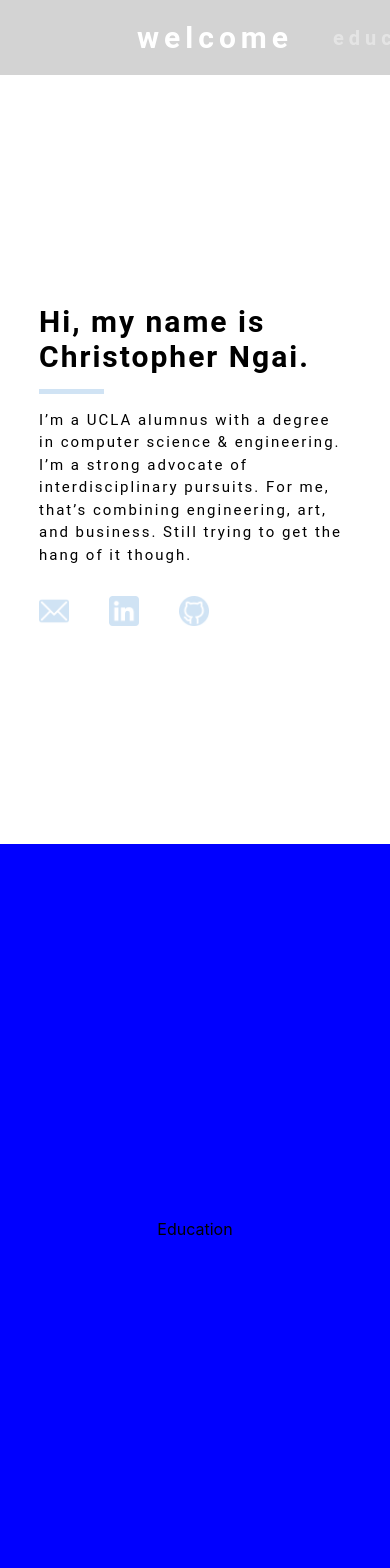
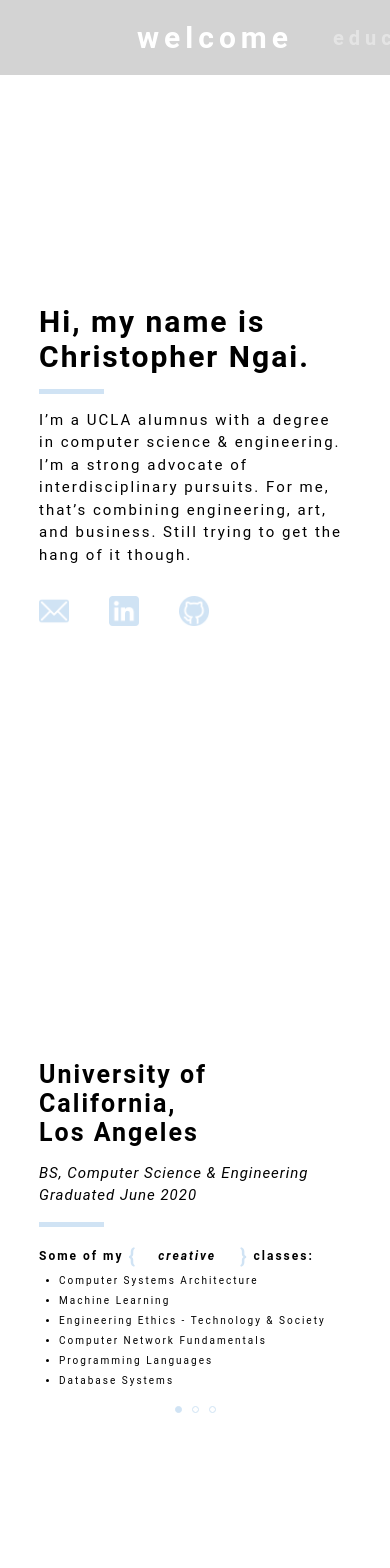
Before and after one commit to cngai/portfolio, a React (Create React App) app: page / in a window 390 px wide. Shown: the top 1568 px of the page. Built offline with nearby package versions, Linux system fonts and the light colour scheme.

Commit message:
MOBILE: working on education section

```diff
--- a/src/mobile/MobileEducation.js
+++ b/src/mobile/MobileEducation.js
@@ -1,21 +1,137 @@
 import React, { Component } from 'react';
 import styled from 'styled-components';
+import info from '../info';
+
+const classes = info.classes;
 
 class MobileEducation extends Component {
     constructor(props) {
         super(props);
 
         this.state = {
-
+            currSelectorIndex: 0,
+            contentContainerWidth: 0,
         };
     }
 
+    componentDidMount() {
+        let contentContainer = document.getElementById('ContentContainer');
+
+        this.setState({
+            contentContainerWidth: contentContainer.offsetWidth,
+        });
+    }
+
+    createDot(dotObj) {
+        let isFilled = dotObj.filled;
+        let idx = dotObj.idx;
+
+        return (
+            isFilled ?
+            <DotFilled key={idx} />
+            :
+            <Dot key={idx} />
+        );
+    }
+
+    renderDots() {
+        const { currSelectorIndex } = this.state;
+
+        let dots = [];
+
+        for (let i = 0; i < classes.length; i++) {
+            let isFilled = currSelectorIndex === i;
+            dots.push({
+                'filled': isFilled,
+                'idx': i,
+            });
+        }
+
+        return dots.map(this.createDot, this);
+    }
+
     render() {
+        const { currSelectorIndex, contentContainerWidth } = this.state;
         const { height } = this.props;
+
+        const classList = classes[currSelectorIndex];
+        const tapeContainerWidth = 90;
+        const selectorTapeOffset = currSelectorIndex * tapeContainerWidth;
+        const listTapeOffset = currSelectorIndex * contentContainerWidth;
 
         return (
             <EducationContainer height={height} >
-                <div>Education</div>
+                <ContentContainer id='ContentContainer'>
+                    <HeaderText>University of California,<br />Los Angeles</HeaderText>
+                    <HeaderDetailText>BS, Computer Science & Engineering<br />Graduated June 2020</HeaderDetailText>
+                    <Divider />
+                    <BodyContainer>
+                        <Row>
+                            <SubheaderText>Some of my</SubheaderText>
+                            <SelectorContainer>
+                                <BracketText>{`{`}</BracketText>
+                                <TapeContainer>
+                                    <SelectorTape offset={selectorTapeOffset}>
+                                        <SelectorText>creative</SelectorText>
+                                        <SelectorText>favorite</SelectorText>
+                                        <SelectorText>challenging</SelectorText>
+                                    </SelectorTape>
+                                </TapeContainer>
+                                <BracketText>{`}`}</BracketText>
+                            </SelectorContainer>
+                            <SubheaderText>classes:</SubheaderText>
+                        </Row>
+                        <ListContainer width={contentContainerWidth}>
+                            <ListTape offset={listTapeOffset}>
+                                <ListSlide width={contentContainerWidth}>
+                                    <UnorderedList>
+                                        <ListText>{classList[0]}</ListText>
+                                        <ListText>{classList[1]}</ListText>
+                                        <ListText>{classList[2]}</ListText>
+                                        <ListText>{classList[3]}</ListText>
+                                        <ListText>{classList[4]}</ListText>
+                                        { classList.length === 6 &&
+                                            (
+                                                <ListText>{classList[5]}</ListText>
+                                            )
+                                        }
+                                    </UnorderedList>
+                                </ListSlide>
+                                <ListSlide width={contentContainerWidth}>
+                                    <UnorderedList>
+                                            <ListText>{classList[0]}</ListText>
+                                            <ListText>{classList[1]}</ListText>
+                                            <ListText>{classList[2]}</ListText>
+                                            <ListText>{classList[3]}</ListText>
+                                            <ListText>{classList[4]}</ListText>
+                                            { classList.length === 6 &&
+                                                (
+                                                    <ListText>{classList[5]}</ListText>
+                                                )
+                                            }
+                                    </UnorderedList>
+                                </ListSlide>
+                                <ListSlide width={contentContainerWidth}>
+                                    <UnorderedList>
+                                        <ListText>{classList[0]}</ListText>
+                                        <ListText>{classList[1]}</ListText>
+                                        <ListText>{classList[2]}</ListText>
+                                        <ListText>{classList[3]}</ListText>
+                                        <ListText>{classList[4]}</ListText>
+                                        { classList.length === 6 &&
+                                            (
+                                                <ListText>{classList[5]}</ListText>
+                                            )
+                                        }
+                                    </UnorderedList>
+                                </ListSlide>
+                            </ListTape>
+                        </ListContainer>
+                    </BodyContainer>
+                    <DotsContainer>
+                        {this.renderDots()}
+                    </DotsContainer>
+                </ContentContainer>
             </EducationContainer>
         );
     }
@@ -27,11 +143,187 @@ const EducationContainer = styled.div`
     flex-direction: column;
     justify-content: center;
     align-items: center;
-    background-color: blue;
+    background-color: #ffffff;
 
     ${({ height }) => `
         height: ${height}px;
     `}
 `;
 
+const BodyContainer = styled.div`
+    display: flex;
+    flex-direction: column;
+`;
+
+const BracketText = styled.p`
+    @import url('https://fonts.googleapis.com/css?family=Roboto:700&display=swap');
+    font-family: 'Roboto', sans-serif;
+    font-weight: 700;
+    font-size: 20px;
+    color: #D0E3F4;
+    letter-spacing: 2px;
+    margin: 15px 5px 0 5px;
+`;
+
+const ContentContainer = styled.div`
+    display: flex;
+    width: 80%;
+    flex-direction: column;
+`;
+
+const Divider = styled.div`
+	width: 65px;
+	height: 0;
+	border-top: 5px solid #D0E3F4;
+`;
+
+const Dot = styled.div`
+    height: 5px;
+    width: 5px;
+    border-radius: 5px;
+    margin: 0 5px 0 5px;
+    border: 1px solid #D0E3F4;
+    cursor: pointer;
+`;
+
+const DotFilled = styled.div`
+    height: 5px;
+    width: 5px;
+    border-radius: 5px;
+    border: 1px solid #D0E3F4;
+    background-color: #D0E3F4;
+    margin: 0 5px 0 5px;
+    cursor: pointer;
+`;
+
+const DotsContainer = styled.div`
+    display: flex;
+    flex-direction: row;
+    justify-content: center;
+    margin: 15px 0 0 0;
+`;
+
+const HeaderText = styled.p`
+    @import url('https://fonts.googleapis.com/css?family=Roboto:700&display=swap');
+    font-weight: 700;
+    font-family: 'Roboto', sans-serif;
+    font-size: 25px;
+    color: #000000;
+    letter-spacing: 2px;
+    margin: 15px 0 15px 0;
+`;
+
+const HeaderDetailText = styled.p`
+    @import url('https://fonts.googleapis.com/css?family=Roboto:700&display=swap');
+    font-family: 'Roboto', sans-serif;
+    font-size: 15px;
+    font-style: italic;
+    color: #000000;
+    letter-spacing: 1px;
+    line-height: 1.5;
+    margin: 0 0 15px 0;
+`;
+
+const ListContainer = styled.div`
+    display: flex;
+    position: relative;
+    overflow: scroll;
+    height: 120px;
+
+    ${({ width }) => `
+        width: ${width}px;
+    `}
+`;
+
+const ListSlide = styled.div`
+    display: flex;
+    flex-direction: column;
+
+    ${({ width }) => `
+        width: ${width}px;
+    `}
+`;
+
+const ListTape = styled.div`
+    display: flex;
+    flex-direction: row;
+    position: absolute;
+
+    ${({ offset }) => `
+        left: -${offset}px;
+    `}
+`;
+
+const ListText = styled.li`
+    @import url('https://fonts.googleapis.com/css?family=Roboto:700&display=swap');
+    font-family: 'Roboto', sans-serif;
+    font-size: 10px;
+    color: #000000;
+    letter-spacing: 2px;
+    line-height: 2.0;
+    margin: 0;
+`;
+
+const Row = styled.div`
+    display: flex;
+    flex-direction: row;
+    align-items: center;
+`;
+
+const SelectorContainer = styled.div`
+    display: flex;
+    flex-direction: row;
+    width: 130px;
+    align-items: center;
+    justify-content: space-between;
+`;
+
+const SelectorTape = styled.div`
+    display: flex;
+    flex-direction: row;
+    position: absolute;
+
+    ${({ offset }) => `
+        left: -${offset}px;
+    `}
+`;
+
+const SelectorText = styled.p`
+    @import url('https://fonts.googleapis.com/css?family=Roboto:700&display=swap');
+    font-family: 'Roboto', sans-serif;
+    font-weight: 700;
+    font-size: 12px;
+    color: #000000;
+    letter-spacing: 2px;
+    margin: 0;
+    font-style: italic;
+    width: 90px;
+    text-align: center;
+`;
+
+const SubheaderText = styled.p`
+    @import url('https://fonts.googleapis.com/css?family=Roboto:700&display=swap');
+    font-family: 'Roboto', sans-serif;
+    font-weight: 700;
+    font-size: 12px;
+    color: #000000;
+    letter-spacing: 2px;
+    margin: 15px 0 0 0;
+`;
+
+const TapeContainer = styled.div`
+    display: flex;
+    position: relative;
+    width: 100%;
+    height: 29px;
+    overflow: hidden;
+    margin: 15px 0 0 0;
+    align-items: center;
+`;
+
+const UnorderedList = styled.ul`
+    margin: 0 0 0 0;
+    padding-left: 20px;
+`;
+
 export default MobileEducation;
--- a/src/mobile/MobileWelcome.js
+++ b/src/mobile/MobileWelcome.js
@@ -1,5 +1,5 @@
 import React, { Component } from 'react';
-import styled, { keyframes } from 'styled-components';
+import styled from 'styled-components';
 
 const githubFilled = '/assets/github-filled.png';
 const linkedinFilled = '/assets/linkedin-filled.png';
@@ -44,15 +44,6 @@ class MobileWelcome extends Component {
     }
 }
 
-const extendDivider = keyframes`
-    0% {
-        width: 0px;
-    }
-    100% {
-        width: 65px;
-    }
-`;
-
 const WelcomeContainer = styled.div`
     display: flex;
     width: 100%;
@@ -86,7 +77,6 @@ const Divider = styled.div`
 	width: 65px;
 	height: 0;
 	border-top: 5px solid #D0E3F4;
-    animation: ${extendDivider} ease 0.4s;
 `;
 
 const HeaderText = styled.p`
--- a/src/tabs/Education.js
+++ b/src/tabs/Education.js
@@ -120,7 +120,6 @@ class Education extends Component {
                                         <ListText>{selectedClasses[5]}</ListText>
                                     )
                                 }
-
                             </UnorderedList>
                         </Column>
                     </ListContainer>
```
